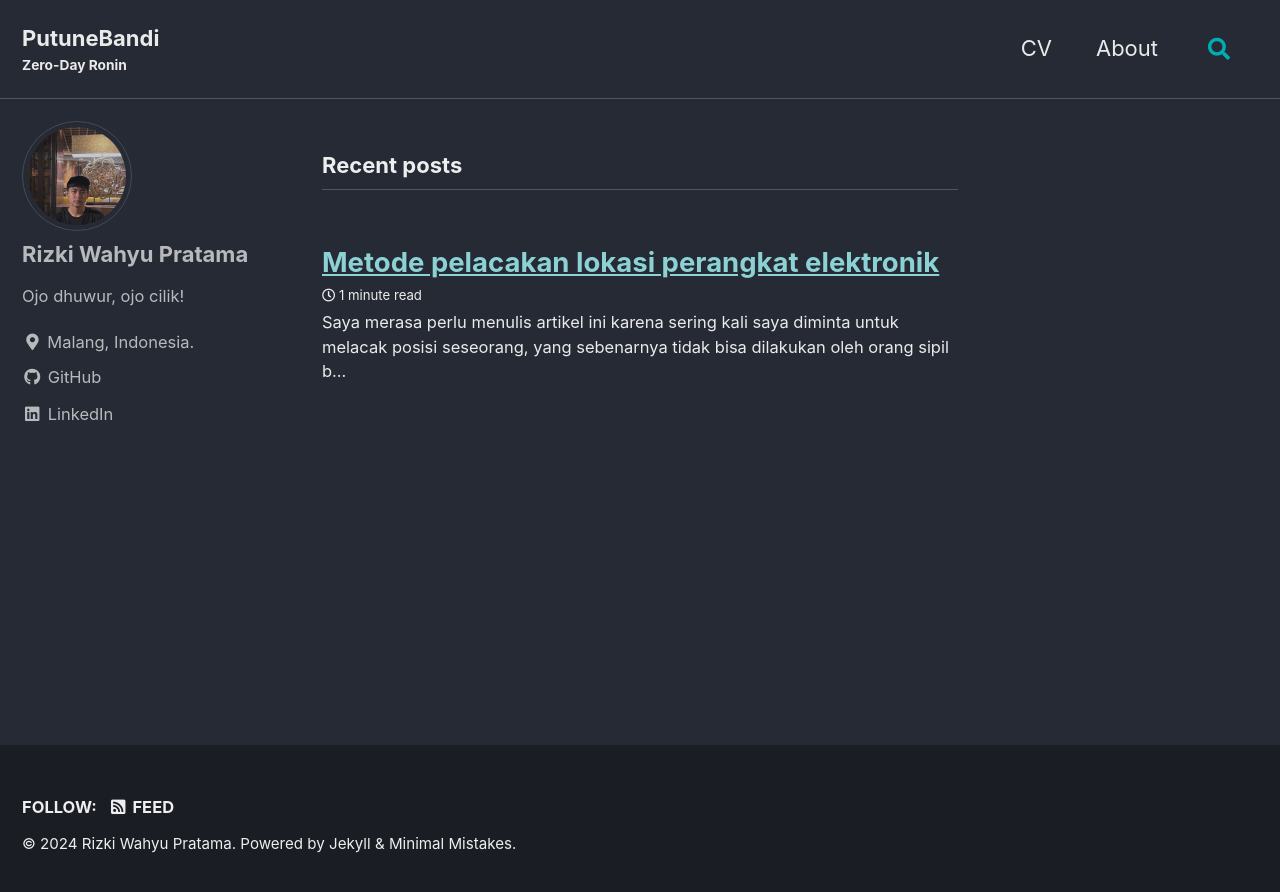
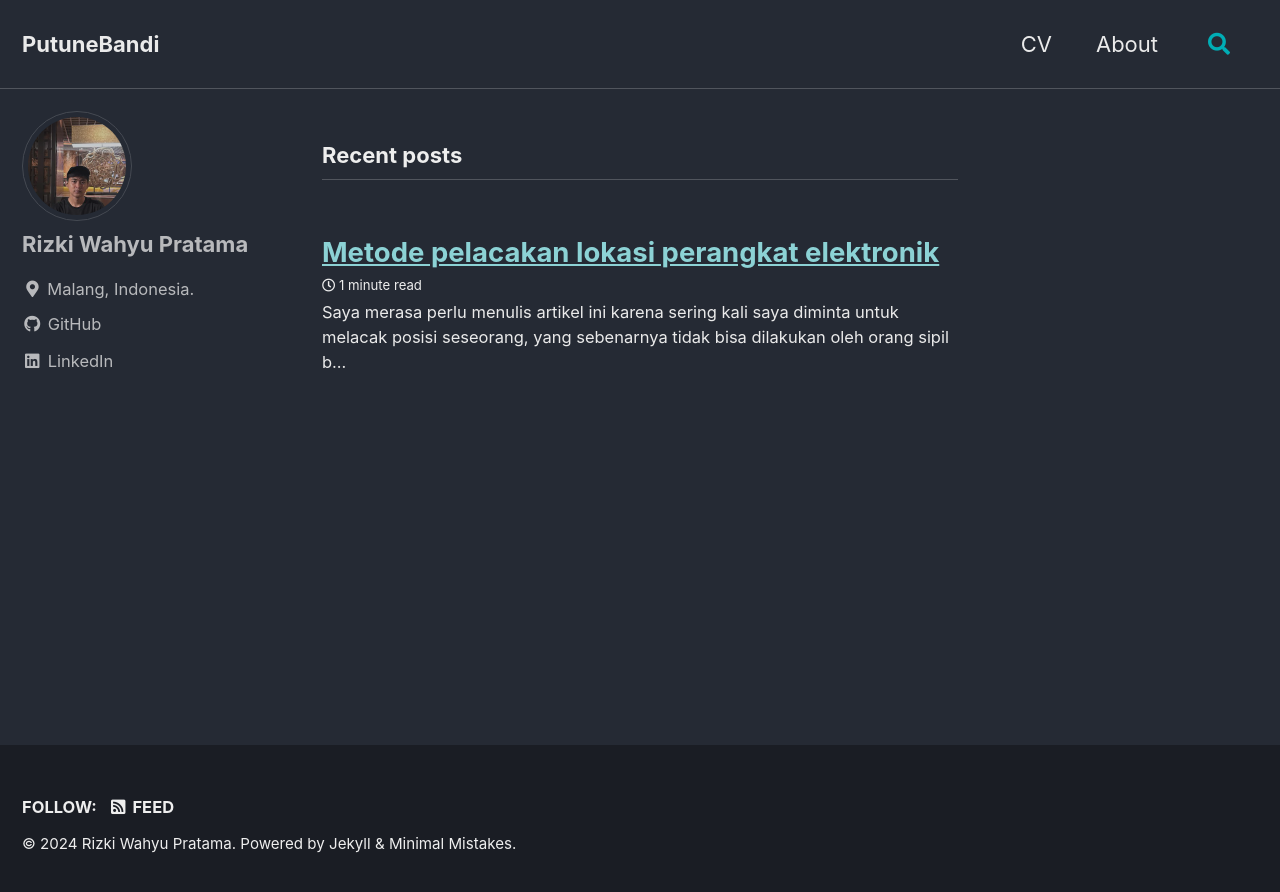
Before and after one commit to putunebandi/putunebandi.github.io, a Jekyll site: the page built from index.html, in a window 1280 px wide. Shown: the top 892 px of the page. Built offline with Jekyll 4.4.1, drawn with Linux system fonts in a browser that asks for light colours; cached includes are drawn as plain includes; the list of posts is cut into pages by our own code.

Commit message:
Update _config.yml

```diff
--- a/_config.yml
+++ b/_config.yml
@@ -18,7 +18,7 @@ minimal_mistakes_skin    : "dark" # "air", "aqua", "contrast", "dark", "dirt", "
 locale                   : "en-US"
 title                    : "PutuneBandi"
 title_separator          : "-"
-subtitle                 : "Zero-Day Ronin" # site tagline that appears below site title in masthead
+subtitle                 : "" # site tagline that appears below site title in masthead
 name                     : "Rizki Wahyu Pratama"
 description              : "Junior programmer and cyber security."
 url                      : # the base hostname & protocol for your site e.g. "https://mmistakes.github.io"
@@ -106,7 +106,7 @@ analytics:
 author:
   name             : "Rizki Wahyu Pratama"
   avatar           : "/assets/images/me.jpg" # path of avatar image, e.g. "/assets/images/bio-photo.jpg"
-  bio              : "Ojo dhuwur, ojo cilik!"
+  bio              : ""
   location         : "Malang, Indonesia."
   email            :
   links:
```
